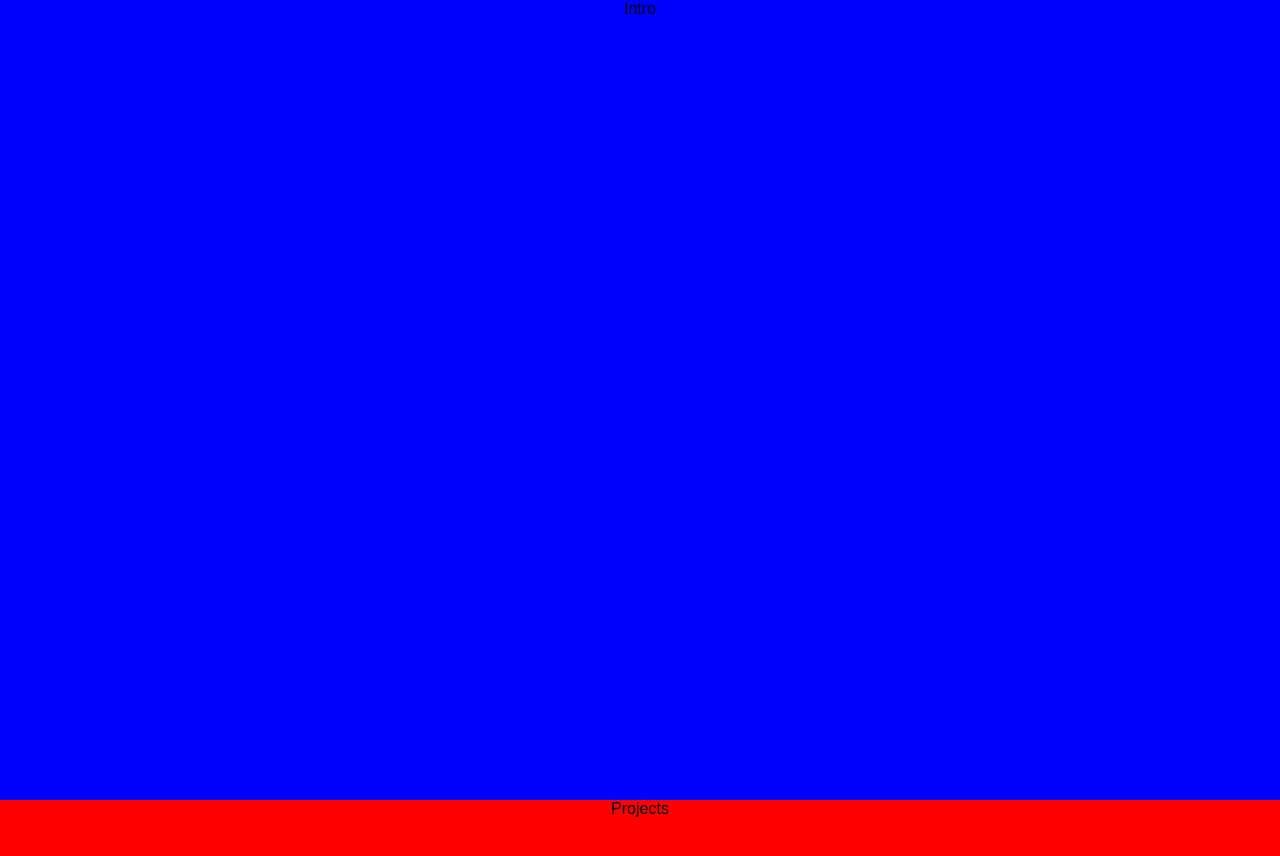
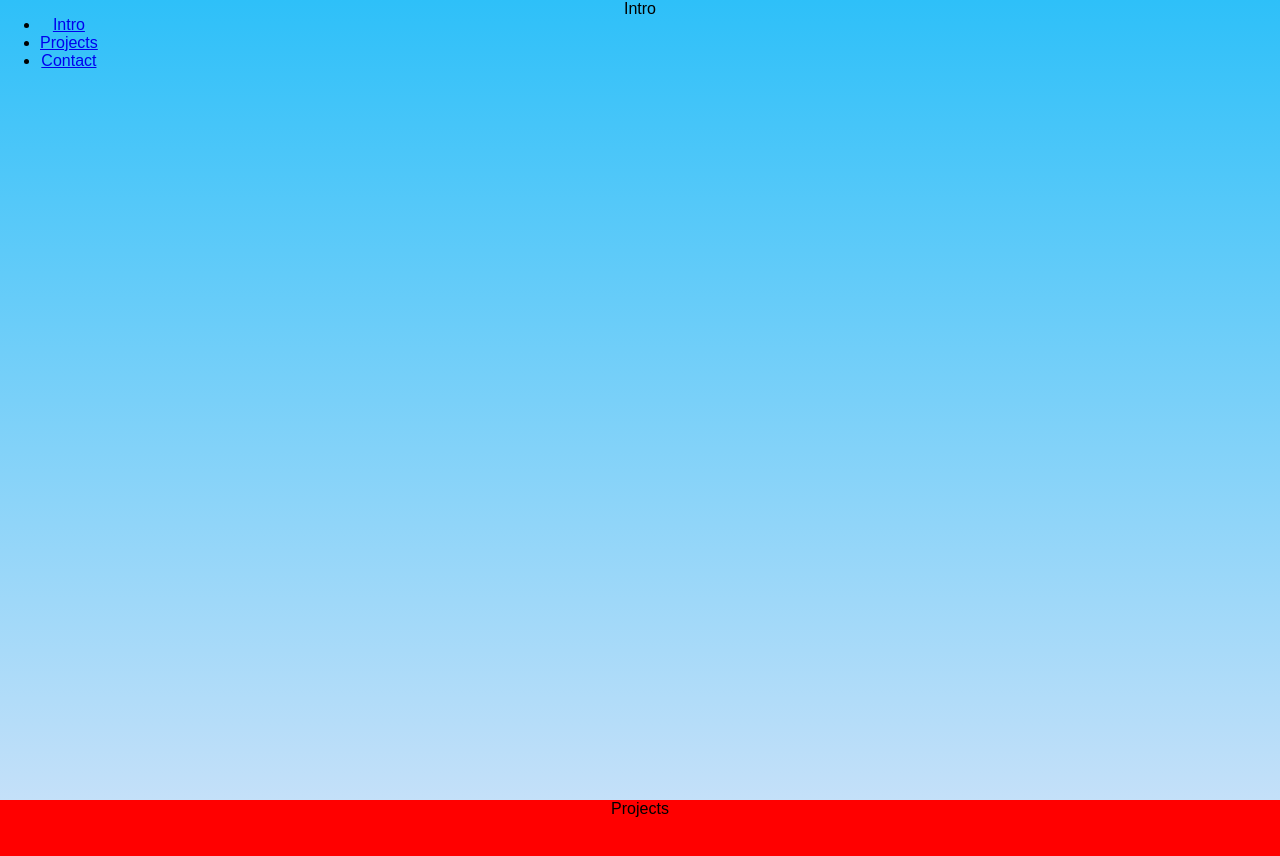
Before and after one commit to justinal64/react-boilerplate, a React (Create React App) app: page / in a window 1280 px wide. Shown: the top 856 px of the page. Built offline with nearby package versions, Linux system fonts and the light colour scheme.

Commit message:
added basic navigaion

```diff
--- a/src/App.css
+++ b/src/App.css
@@ -1,3 +1,20 @@
+/* full page divs http://jsfiddle.net/qgEwA/ */
+
+html,
+body,
+div,
+iframe {
+    /* Height and width fallback for older browsers. */
+    height: 100%;
+    width: 100%;
+    /* Set the height to match that of the viewport. */
+    height: 100vh;
+    /* Set the width to match that of the viewport. */
+    width: 100vw;
+    /* Remove any browser-default margins. */
+    margin: 0;
+}
+
 .App {
     text-align: center;
 }
@@ -26,17 +43,3 @@
         transform: rotate(360deg);
     }
 }
-
-html,
-body,
-div {
-    /* Height and width fallback for older browsers. */
-    height: 100%;
-    width: 100%;
-    /* Set the height to match that of the viewport. */
-    height: 100vh;
-    /* Set the width to match that of the viewport. */
-    width: 100vw;
-    /* Remove any browser-default margins. */
-    margin: 0;
-}
--- a/src/App.js
+++ b/src/App.js
@@ -3,11 +3,12 @@ import "./App.css";
 import Intro from "./sections/Intro/Intro";
 import Contact from "./sections/Contact/Contact";
 import Projects from "./sections/Projects/Projects";
-
+import Navigation from "./components/Navigation/navigation";
 class App extends Component {
   render() {
     return (
       <div className="App">
+        <Navigation />
         <Intro />
         <Projects />
         <Contact />
--- /dev/null
+++ b/src/components/Navigation/navigation.css
@@ -0,0 +1,5 @@
+.nav {
+    position: absolute;
+    top: 0;
+    left: 0;
+}
--- /dev/null
+++ b/src/components/Navigation/navigation.js
@@ -0,0 +1,21 @@
+import React, { Component } from "react";
+import "./navigation.css";
+class Navigation extends Component {
+  render() {
+    return (
+      <ul className="nav">
+        <li>
+          <a href="#intro">Intro</a>
+        </li>
+        <li>
+          <a href="#projects">Projects</a>
+        </li>
+        <li>
+          <a href="#contact">Contact</a>
+        </li>
+      </ul>
+    );
+  }
+}
+
+export default Navigation;
--- a/src/sections/Contact/Contact.js
+++ b/src/sections/Contact/Contact.js
@@ -3,7 +3,11 @@ import "./Contact.css";
 
 class Contact extends Component {
   render() {
-    return <div className="contact">contact</div>;
+    return (
+      <div className="contact" id="contact">
+        contact
+      </div>
+    );
   }
 }
 
--- a/src/sections/Intro/Intro.css
+++ b/src/sections/Intro/Intro.css
@@ -1,3 +1,12 @@
 .intro {
-    background: blue;
+    background: #2ec0f9;
+    /* For browsers that do not support gradients */
+    background: -webkit-linear-gradient(#2ec0f9, #c4e0f9);
+    /* For Safari 5.1 to 6.0 */
+    background: -o-linear-gradient(#2ec0f9, #c4e0f9);
+    /* For Opera 11.1 to 12.0 */
+    background: -moz-linear-gradient(#2ec0f9, #c4e0f9);
+    /* For Firefox 3.6 to 15 */
+    background: linear-gradient(#2ec0f9, #c4e0f9);
+    /* Standard syntax */
 }
--- a/src/sections/Projects/Projects.js
+++ b/src/sections/Projects/Projects.js
@@ -4,7 +4,7 @@ import "./Projects.css";
 class Projects extends Component {
   render() {
     return (
-      <div className="projects">
+      <div className="projects" id="projects">
         Projects
         {/* <div className="App-header">
           <img src={logo} className="App-logo" alt="logo" />
```
